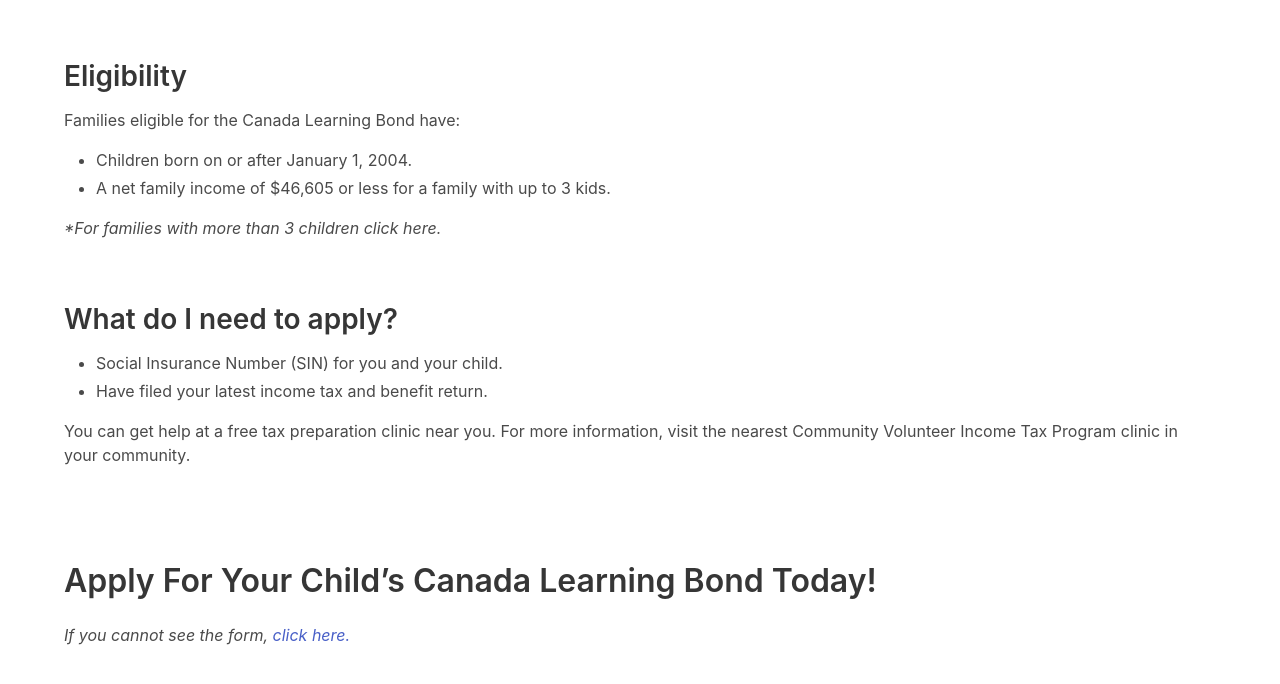
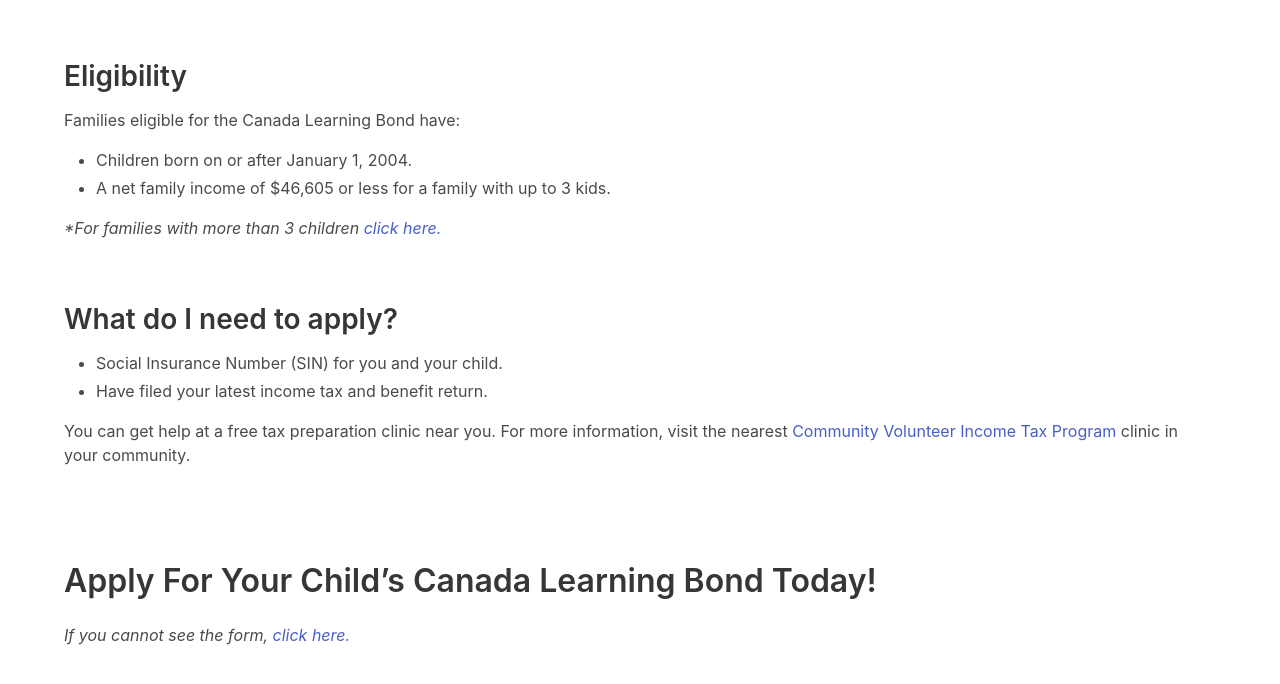
Before and after one commit to smartsaver/novascotiaclb-client, a Gatsby site: page / in a window 1280 px wide. Shown: the part 1489-2173 px from the top of the page. Built offline with nearby package versions, Linux system fonts and the light colour scheme; Gatsby itself is replaced by a stand-in of ours; grey boxes are pictures that could not be loaded.

Commit message:
Add content
put links

```diff
--- a/src/pages-components/index/content/sectionsContent.js
+++ b/src/pages-components/index/content/sectionsContent.js
@@ -15,14 +15,14 @@
 * Children born on or after January 1, 2004.
 * A net family income of $46,605 or less for a family with up to 3 kids.
 
-_*For families with more than 3 children click here._
+_*For families with more than 3 children [click here.](https://www.canada.ca/en/employment-social-development/services/student-financial-aid/education-savings/resp/resp-promoters/bulletin/notice-2018-772.html#h2.05)_
 
 ## What do I need to apply?
 
 * Social Insurance Number (SIN) for you and your child.
 * Have filed your latest income tax and benefit return.
 
-You can get help at a free tax preparation clinic near you.  For more information, visit the nearest Community Volunteer Income Tax Program clinic in your community.
+You can get help at a free tax preparation clinic near you.  For more information, visit the nearest [Community Volunteer Income Tax Program](https://apps.cra-arc.gc.ca/ebci/oecv/external/prot/cli_srch_01_ld.action) clinic in your community.
     `),
 }
 
```
